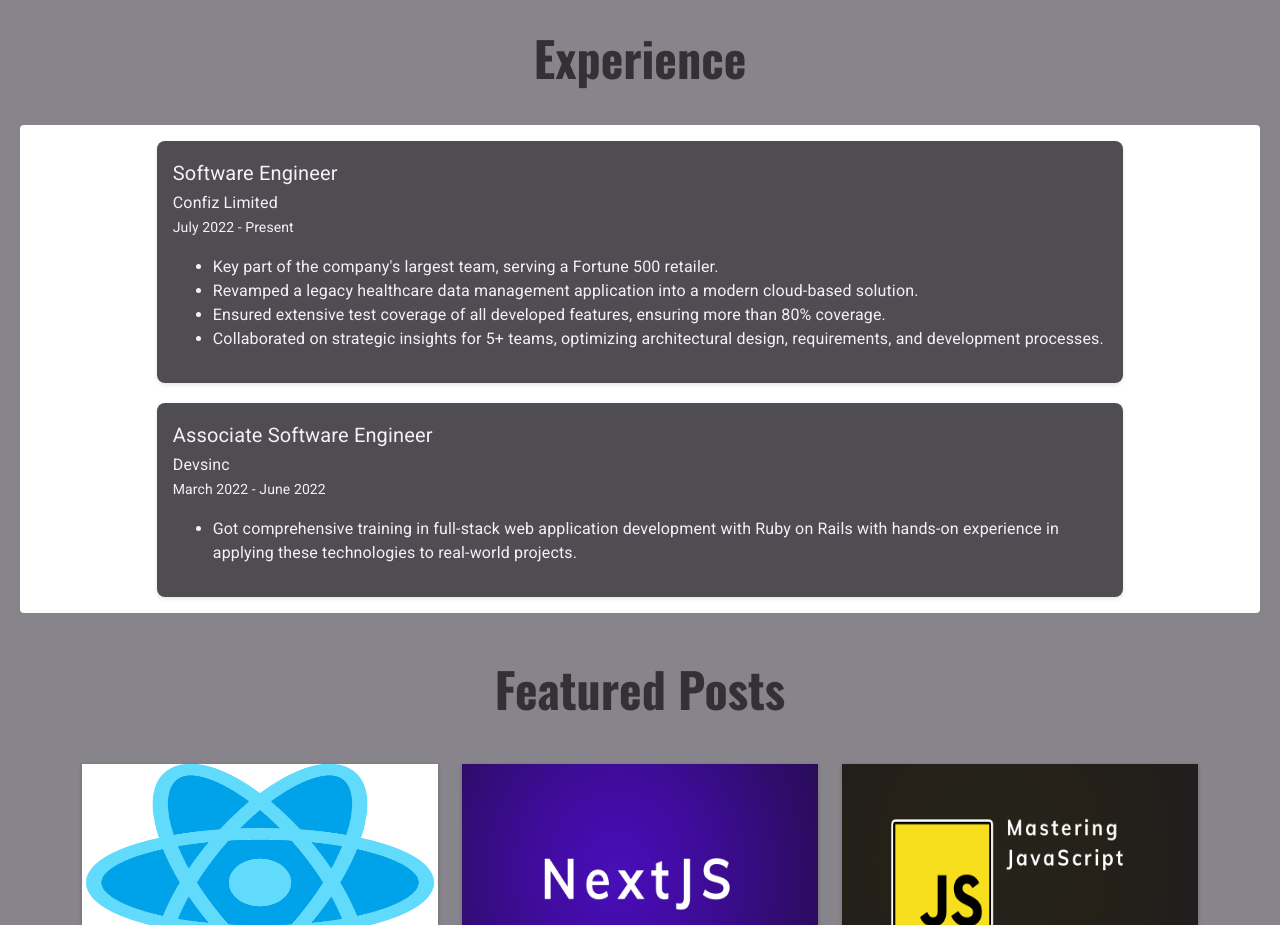
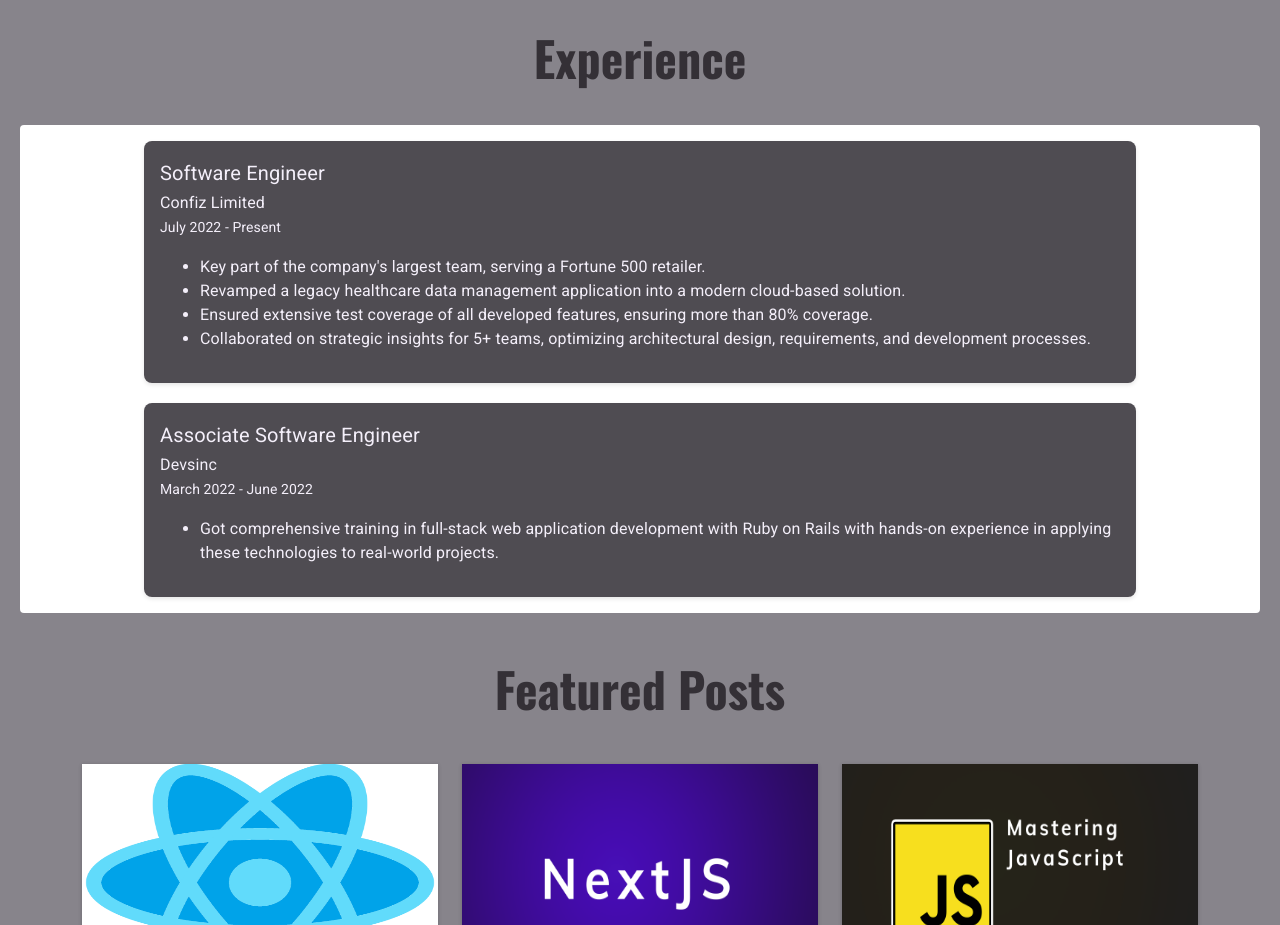
Before and after one commit to arahman01/personal-site, a Next.js app: page / in a window 1280 px wide. Shown: the part 1560-2485 px from the top of the page. Built offline with nearby package versions, Linux system fonts and the light colour scheme.

Commit message:
experience section margin fix

```diff
--- a/components/experience/experience.module.css
+++ b/components/experience/experience.module.css
@@ -1,7 +1,7 @@
 .root {
   background-color: transparent;
   background: none;
-  padding: var(--size-4);
+  padding: var(--size-4) 0;
 }
 
 .experienceContainer {
```
